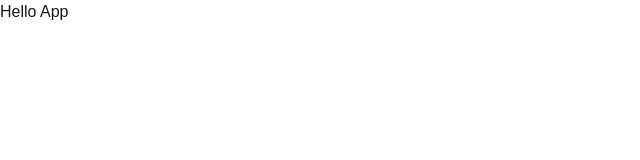
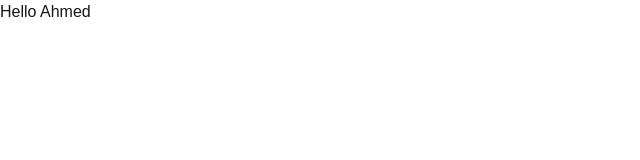
Before and after one commit to ahmedyoussef-b/demarrage, a Next.js app: page / in a window 1280 px wide. Shown: the top 160 px of the page, without its empty margins (0-640 px from the left). Built offline with nearby package versions, Linux system fonts and the light colour scheme.

Commit message:
Modification du texte de la page d'accueil

```diff
--- a/src/app/page.tsx
+++ b/src/app/page.tsx
@@ -1,7 +1,7 @@
 export default function Home() {
   return (
     <div className="flex items-center justify-center h-screen bg-gray-100">
-      <h1 className="text-3xl font-bold text-blue-600">Hello App</h1>
+      <h1 className="text-3xl font-bold text-blue-600">Hello Ahmed</h1>
     </div>
   );
 }
```
